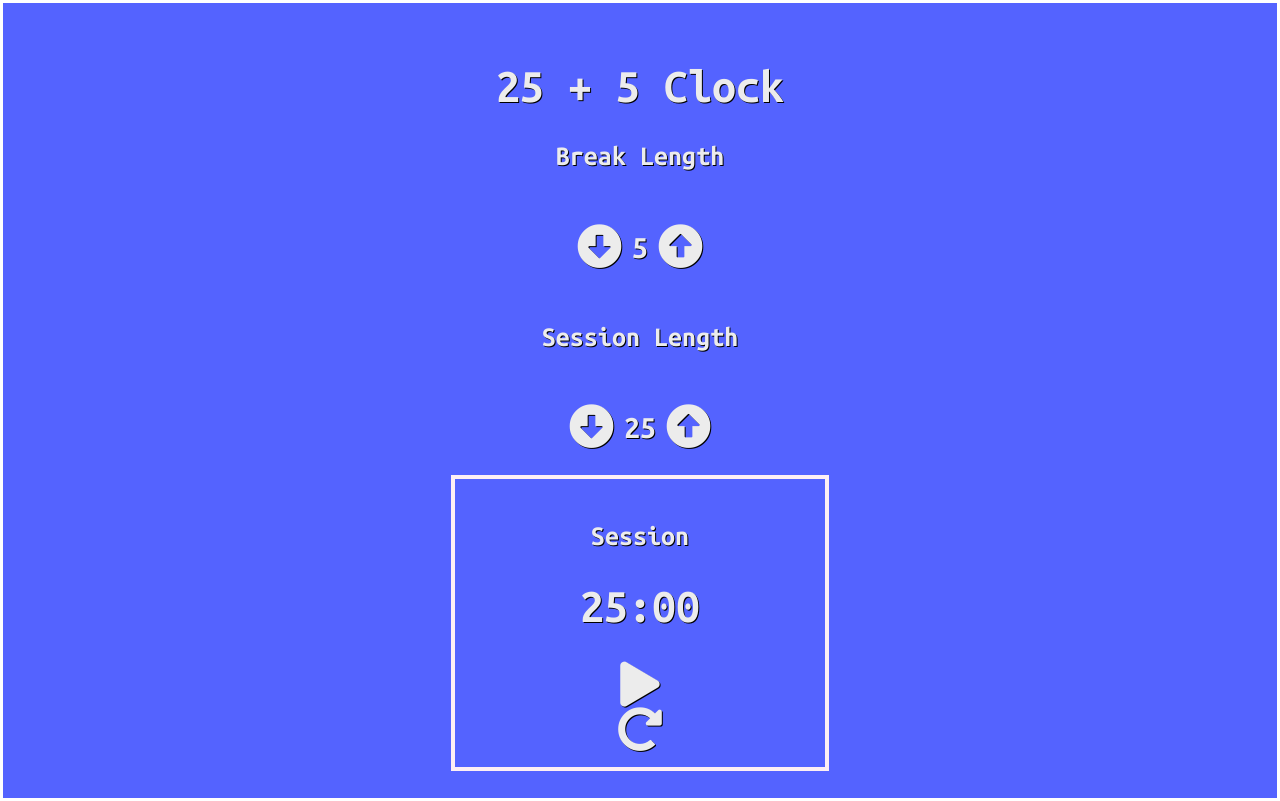
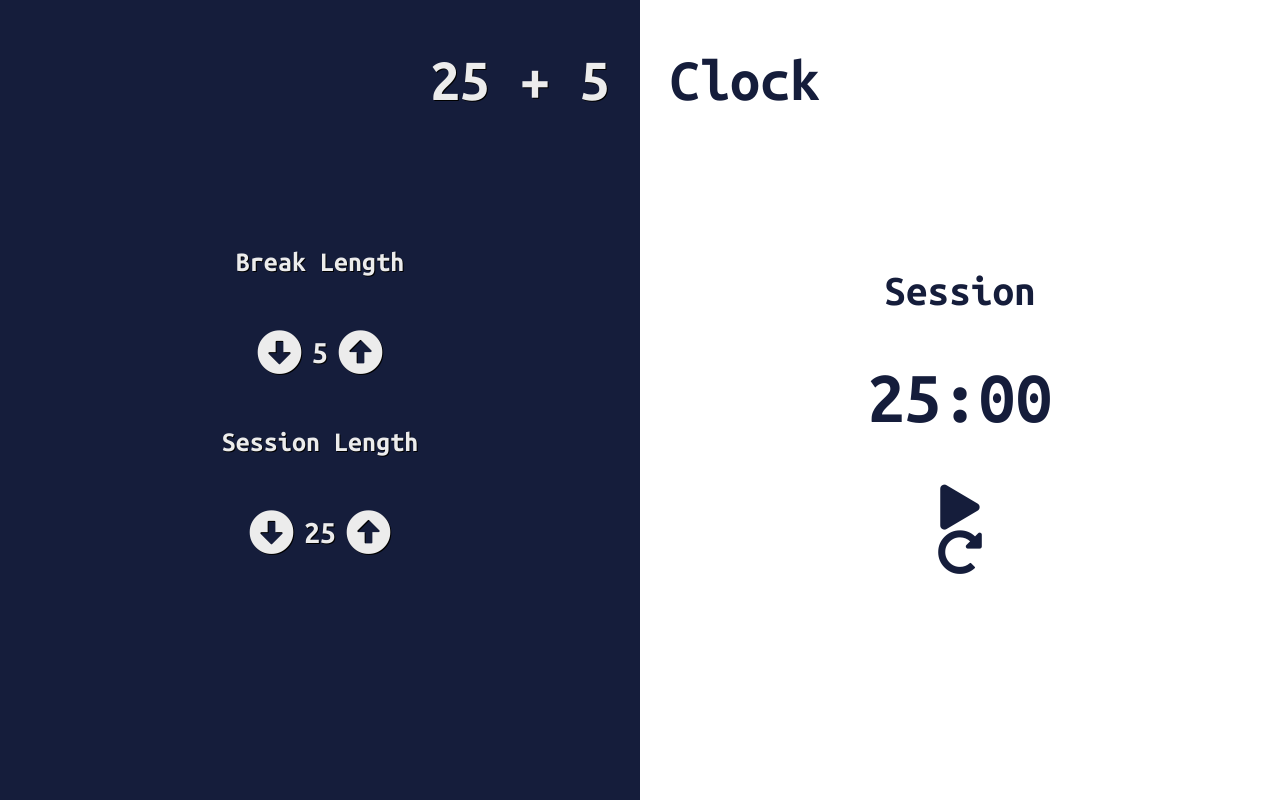
Before and after one commit to memerald/timer-app, a React (Create React App) app: page / in a window 1280 px wide. Built offline with nearby package versions, Linux system fonts and the light colour scheme.

Commit message:
finalised css

```diff
--- a/src/App.css
+++ b/src/App.css
@@ -1,5 +1,4 @@
 body {
-    background-color: #5463ff;
     color: #ececec;
     font-family: sans-serif;
     text-shadow: 1px 1px #000000;
@@ -11,14 +10,12 @@ body {
 }
 
 .clock-wrapper {
-    height: 99.4vh;
+    height: 100vh;
     display: flex;
-    flex-direction: column;
     justify-content: center;
     align-items: center;
     text-align: center;
     font-family: "Ubuntu Mono", monospace;
-    border: 3px #ffffff solid;
 }
 
 span {
@@ -43,7 +40,7 @@ p {
 }
 
 .timer-wrapper {
-    border: 4px solid #fdeff4;
+    border-radius: 10px;
     padding: 15px 125px;
 }
 
@@ -64,6 +61,48 @@ p {
 }
 
 .timer-wrapper {
-    border: 4px solid #fdeff4;
     padding: 15px 125px;
 }
+
+.timer-container {
+    background-color: #ffffff;
+    color: #151d3b;
+    text-shadow: none;
+    height: 100%;
+    width: 50%;
+    display: flex;
+    justify-content: center;
+    align-items: center;
+    flex-direction: column;
+    font-size: 37px;
+    position: relative;
+}
+
+.set-timer {
+    width: 50%;
+    display: flex;
+    flex-direction: column;
+    align-items: center;
+    background-color: #151d3b;
+    height: 100%;
+    position: relative;
+    justify-content: center;
+}
+
+.first-heading {
+    /* margin-bottom: 150px; */
+    /* margin-left: 700px; */
+    font-size: 60px;
+    position: absolute;
+    right: 30px;
+    top: 10px;
+}
+
+.second-heading {
+    /* margin-bottom: 350px;
+    margin-right: 700px; */
+    font-size: 60px;
+    position: absolute;
+    left: 30px;
+    top: 10px;
+}
--- a/src/App.js
+++ b/src/App.js
@@ -31,9 +31,11 @@ function App() {
         setFlag(false);
         setResetFlag(true);
         setBreakFlag(false);
-        setGetSessSec(0);
         setBreakLength(5);
         setSessionLength(25);
+        setGetSessMin(25);
+        setGetSessSec(0);
+        setSessionTimer(sessionLength * 60);
         // resets all states
     };
 
@@ -89,6 +91,8 @@ function App() {
 
     return (
         <div className="clock-wrapper">
+            <div className="set-timer">
+                <h1 className="first-heading">25 + 5 </h1>
                 <BreakLength
                     breakLength={breakLength}
                     setBreakLength={setBreakLength}
@@ -98,7 +102,9 @@ function App() {
                     setSessionLength={setSessionLength}
                     flag={flag}
                 />
-
+            </div>
+            <div className="timer-container">
+                <h1 className="second-heading">Clock</h1>
                 <Timer
                     breakFlag={breakFlag}
                     getBreakMin={getBreakMin}
@@ -110,6 +116,7 @@ function App() {
                     handleReset={handleReset}
                 />
             </div>
+        </div>
     );
 }
 
--- a/src/components/BreakLength.js
+++ b/src/components/BreakLength.js
@@ -2,8 +2,6 @@ import React from "react";
 
 const BreakLength = ({ breakLength, setBreakLength }) => {
     return (
-        <div>
-            <h1>25 + 5 Clock</h1>
         <div className="break-wrapper">
             <h3 id="break-label">Break Length</h3>
             <div className="break-container">
@@ -28,7 +26,6 @@ const BreakLength = ({ breakLength, setBreakLength }) => {
                 </span>
             </div>
         </div>
-        </div>
     );
 };
 
--- a/src/index.js
+++ b/src/index.js
@@ -2,4 +2,9 @@ import React from "react";
 import ReactDOM from "react-dom";
 import App from "./App";
 
-ReactDOM.render(<App />, document.getElementById("root"));
+ReactDOM.render(
+    <React.StrictMode>
+        <App />
+    </React.StrictMode>,
+    document.getElementById("root")
+);
```
Lines whose indentation alone changed are shown as unchanged.
